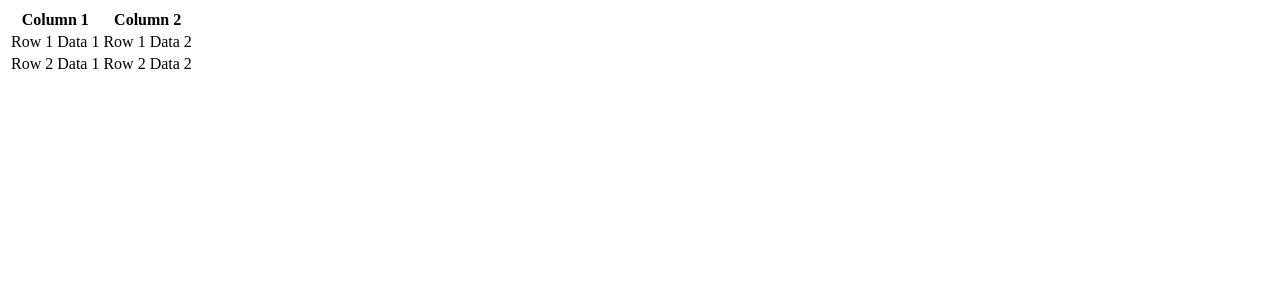
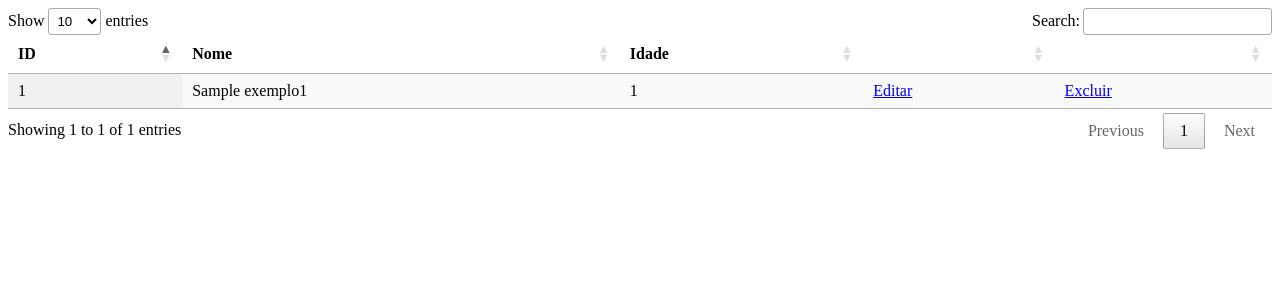
Before and after one commit to cundari96/aulaphp, a PHP site: page / in a window 1280 px wide. Shown: the top 300 px of the page. Run offline with PHP 8.4, Linux system fonts and the light colour scheme; tables that the repository leaves empty or names only in its code hold one stand-in row (values such as "Sample post"); some libraries are stand-ins or nearby versions.

Commit message:
Tela de consulta funcionando

```diff
--- a/index.php
+++ b/index.php
@@ -15,7 +15,7 @@
 
     <script>
         $(document).ready(function() {
-            $('#example').DataTable();
+            $('#table_id').DataTable();
         } );
     </script>
 
@@ -24,19 +24,36 @@
 <table id="table_id" class="display">
     <thead>
         <tr>
-            <th>Column 1</th>
-            <th>Column 2</th>
+            <th>ID</th>
+            <th>Nome</th>
+            <th>Idade</th>
+            <th></th>
+            <th></th>
         </tr>
     </thead>
     <tbody>
-        <tr>
-            <td>Row 1 Data 1</td>
-            <td>Row 1 Data 2</td>
-        </tr>
-        <tr>
-            <td>Row 2 Data 1</td>
-            <td>Row 2 Data 2</td>
-        </tr>
+<?php
+
+$dsn = 'pgsql:dbname=aulaphp;host=127.0.0.1';
+$user = 'postgres'; //mysql usuario=root
+$password = 'admlinux';//sem senha
+
+try {
+$dbh = new PDO($dsn, $user, $password);
+} catch (PDOException $e) {
+echo 'Connection failed: ' . $e->getMessage();
+}
+        $sql = 'SELECT * FROM exemplo1';
+        foreach ($dbh->query($sql) as $row) {
+        echo "<tr>";
+        echo "<td>". $row['id'] . "</td>";
+        echo "<td>". $row['nome'] . "</td>";
+        echo "<td>". $row['idade'] . "</td>";
+echo "<td> <a href=editar.php?id=".$row['id'].">Editar</a></td>";
+echo "<td> <a href=excluir.php?id=".$row['id'].">Excluir</a></td>";
+        echo "</tr>";
+        }
+?>
     </tbody>
 </table>
 </body>
```
